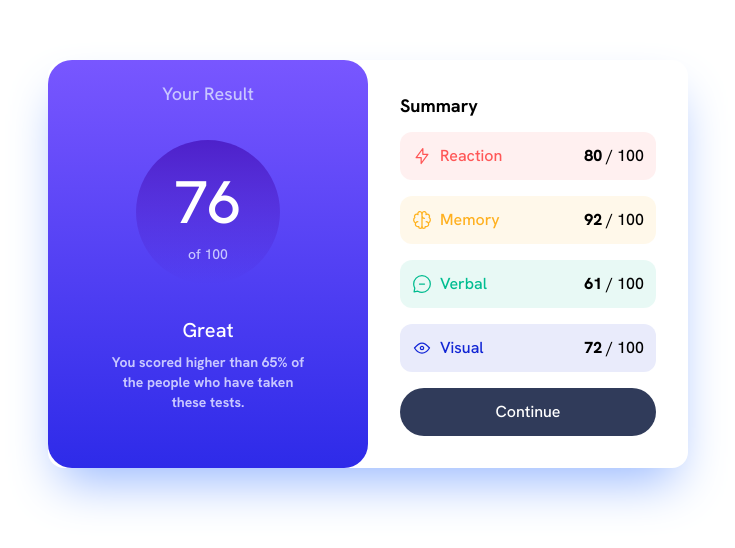
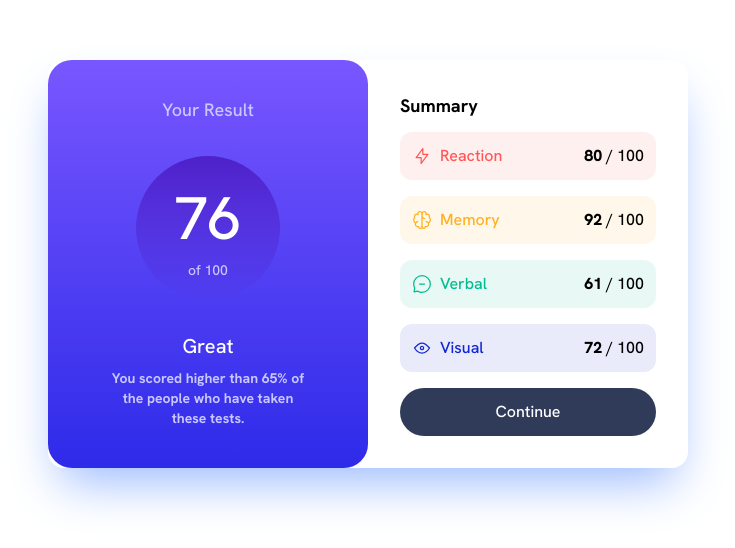
Before and after one commit to FabricioMaxwell/results-summary-component-main, a website: page index.html in a window 1280 px wide. Shown: the part 136-684 px from the top of the page, without its empty margins (272-1007 px from the left). Drawn offline with Linux system fonts and the light colour scheme.

Commit message:
Sumarry update

```diff
--- a/index.html
+++ b/index.html
@@ -13,7 +13,7 @@
     <main>
         <article class="min-w-0 bg-white rounded-2xl overflow-hidden min-[450px]:w-[450px] sm:grid sm:grid-cols-2 sm:w-[640px] sm:shadow-2xl sm:shadow-Pale-blue">
             <section class="text-center text-white space-y-8 px-14 bg-gradient-to-b from-Light-slate-blue-background to-Light-royal-blue-background rounded-b-3xl sm:rounded-3xl ">
-                <h1 class="pt-5 text-Light-lavender">Your Result</h1>
+                <h1 class="pt-9 text-Light-lavender">Your Result</h1>
 
                 <div class="rounded-full w-36 h-36 bg-gradient-to-b from-Violet-blue-circle to-Persian-blue-circle mx-auto">
                     <p class="pt-8 text-6xl">76<span class="block text-sm mt-3 text-Light-lavender"> of 100</span></p>
```
Also changed, not shown: dist/output.css.
